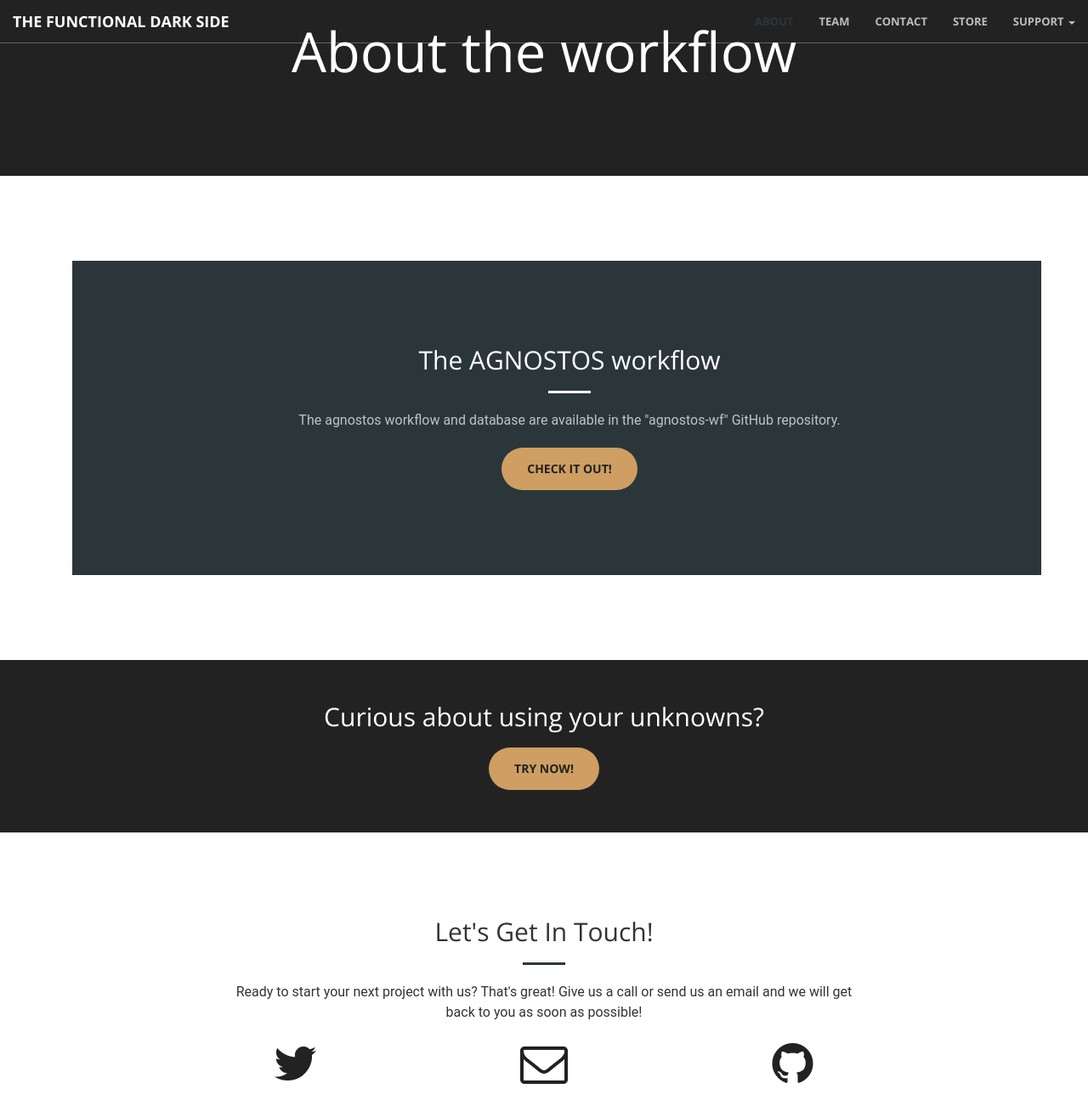
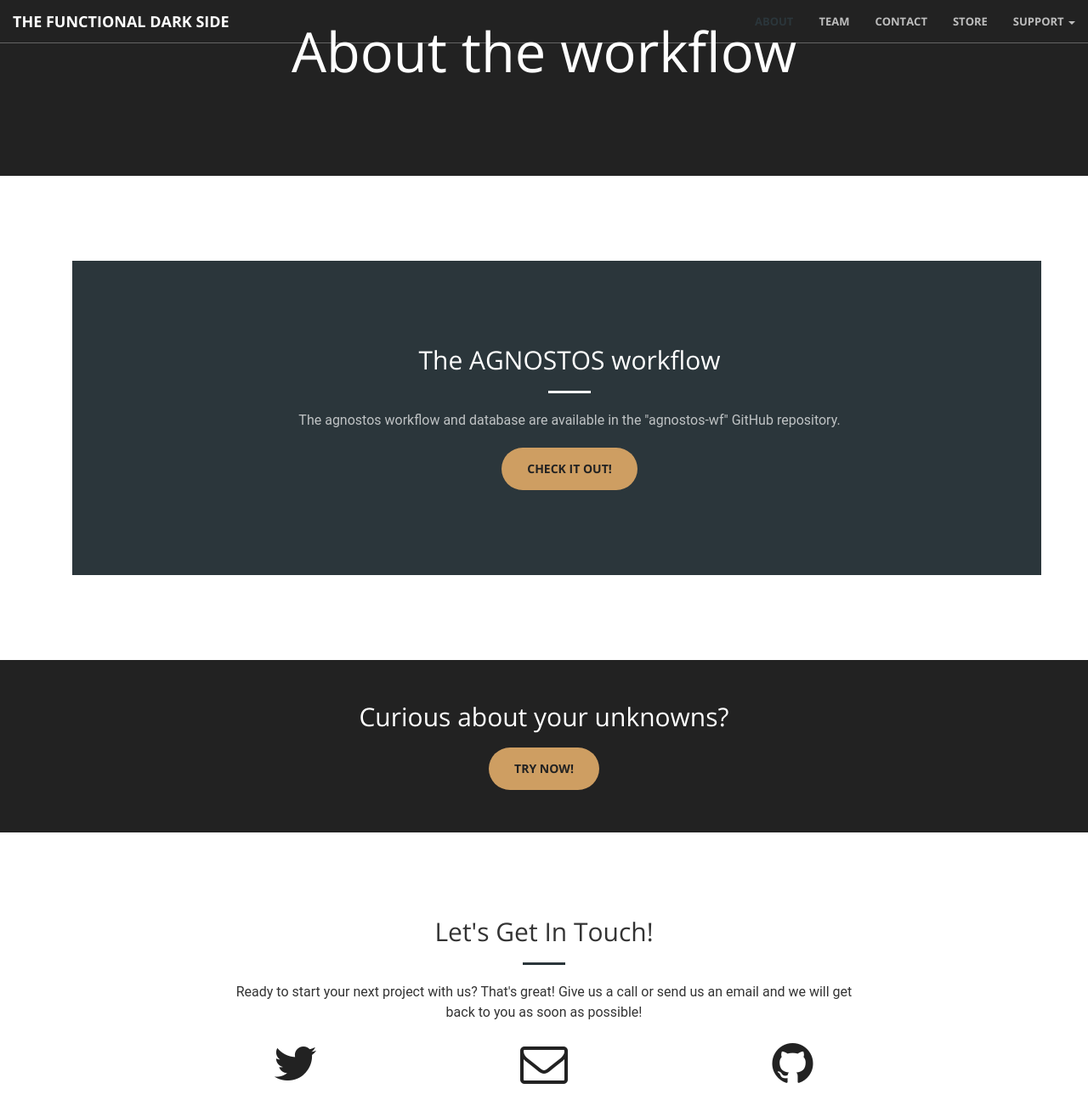
Before and after one commit to functional-dark-side/functional-dark-side.github.io, a Jekyll site: the page built from about.html, in a window 1280 px wide and 1400 px high, scrolled down 95 px. Shown: the top 1315 px of the window at 85% size. Built offline with Jekyll 4.4.1, drawn with Linux system fonts in a browser that asks for light colours; a script that is not in the unit is left out.

Commit message:
Changed background

```diff
--- a/_includes/aside.html
+++ b/_includes/aside.html
@@ -1,7 +1,7 @@
 <aside class="bg-dark">
     <div class="container text-center">
         <div class="call-to-action">
-            <h2>Curious about using your unknowns?</h2>
+            <h2>Curious about your unknowns?</h2>
             <a href="https://github.com/functional-dark-side/agnostos-wf" class="btn btn-default btn-xl wow tada">Try Now!</a>
         </div>
     </div>
--- a/_includes/call-to-action.html
+++ b/_includes/call-to-action.html
@@ -1,4 +1,4 @@
-<section class="bg-primary" id="about">
+<section class="bg-dark" id="about">
     <div class="container">
         <div class="row">
             <div class="col-lg-12 text-justify">
--- a/_sass/_base.scss
+++ b/_sass/_base.scss
@@ -61,6 +61,7 @@
 
 aside {
     padding: 50px 0;
+    background-color: #F5F1F2;
 }
 
 .no-padding {
```
